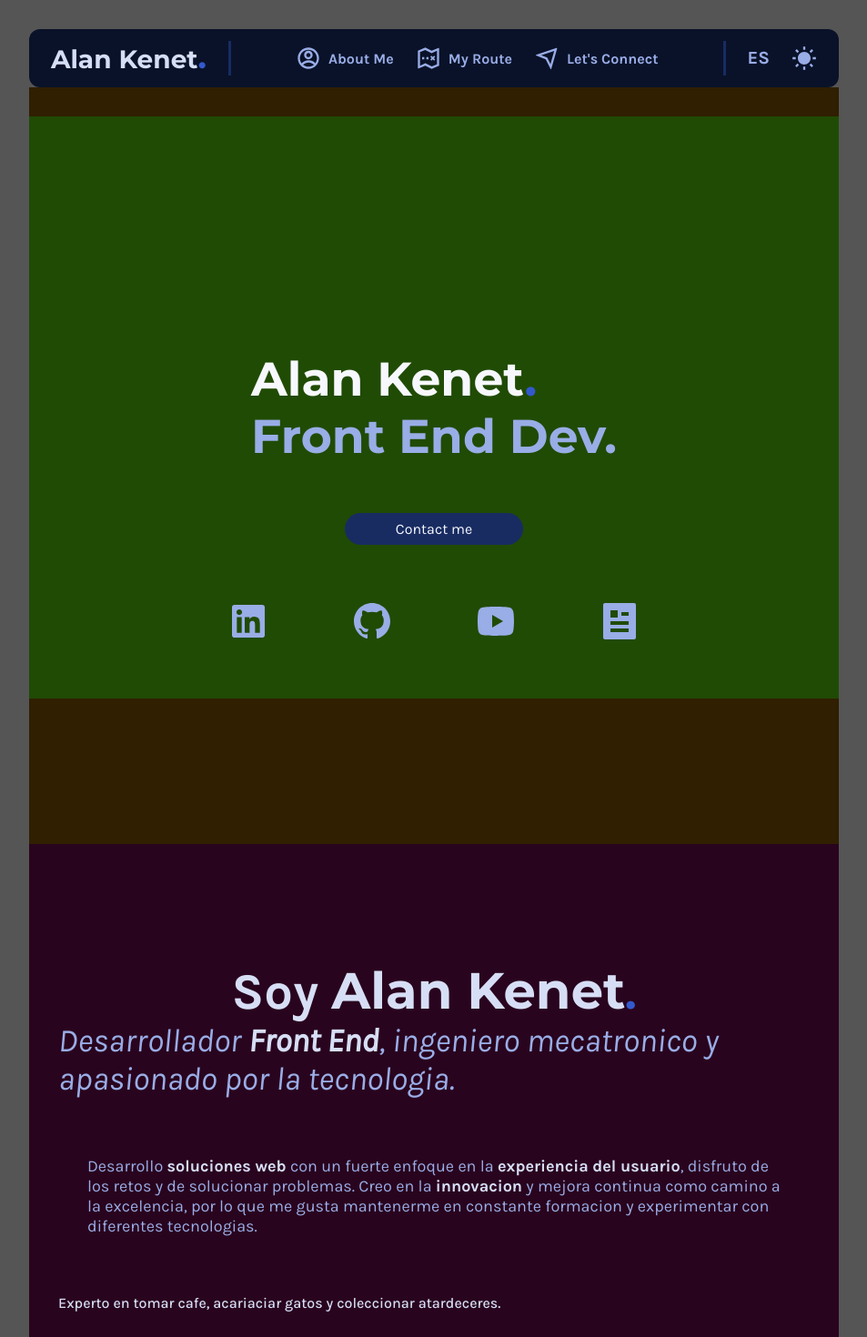
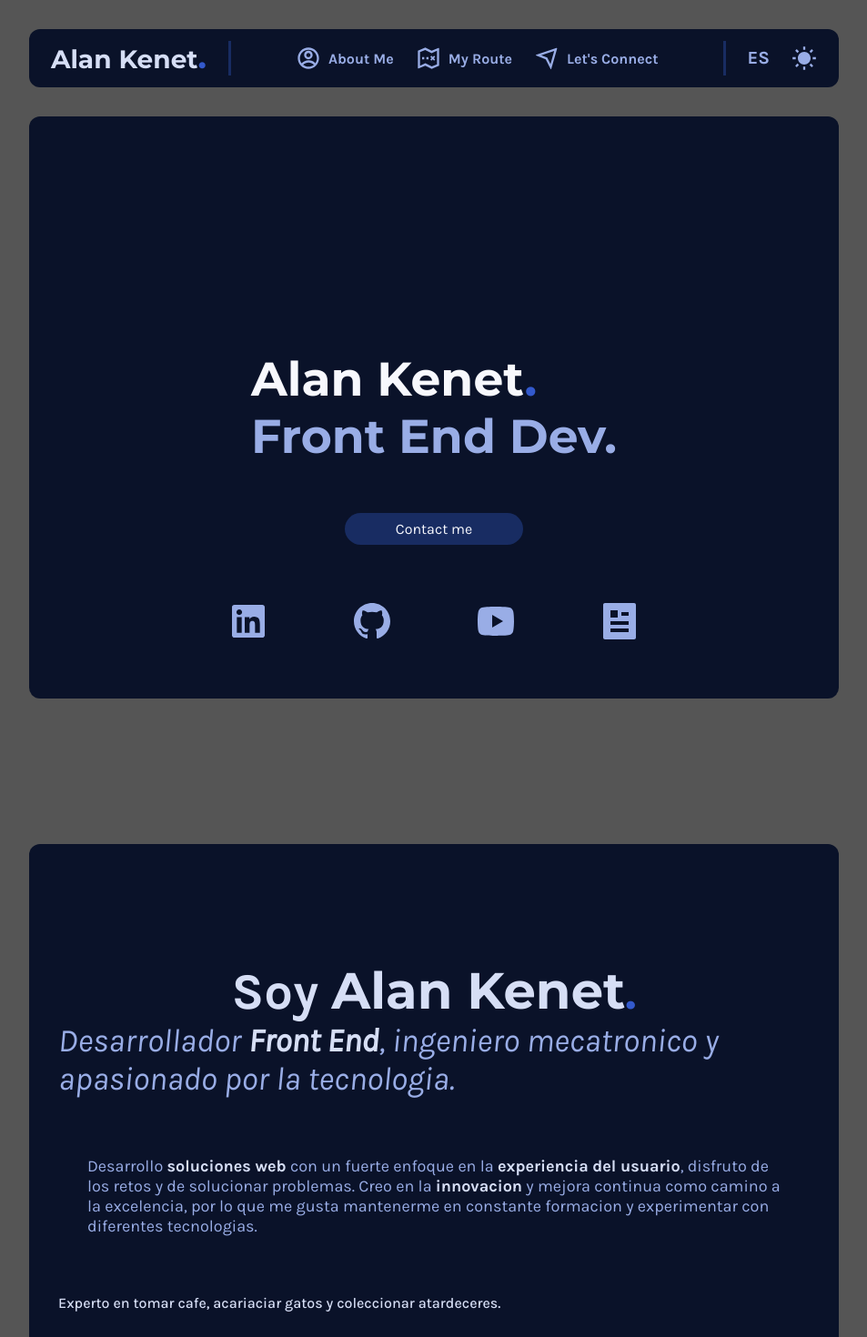
Before and after one commit to AlanKenet/react-portfolio, a React (Vite) app: page / in a window 1280 px wide. Shown: the top 1470 px of the page at 91% size, without its empty margins (163-1116 px from the left). Built offline with nearby package versions, Linux system fonts and the light colour scheme.

Commit message:
Layout cleaning.

```diff
--- a/src/components/contentViewer/styles/ContentViewer.css
+++ b/src/components/contentViewer/styles/ContentViewer.css
@@ -9,7 +9,6 @@
 }
 
 .content-viewer{
-  background-color: rgb(48, 31, 0);
   width: 100%;
   min-width: var(--viewer-min-width);
   max-width: var(--viewer-max-width);
@@ -36,4 +35,6 @@
 .content{
   width: 100%;
   min-height: var(--content-min-height);
+  border-radius: 0.75rem;
+  background-color: var(--deepshadow);
 }
--- a/src/pages/about/About.css
+++ b/src/pages/about/About.css
@@ -1,5 +1,4 @@
 .about-section{
-    background-color: rgb(41, 4, 30);
     display: flex;
     flex-direction: column;
     justify-content: center;
--- a/src/pages/home/styles/Home.css
+++ b/src/pages/home/styles/Home.css
@@ -1,7 +1,6 @@
 .home-section{
     display: grid;
     grid-template-rows: 1fr auto 1fr;
-    background-color: rgb(32, 75, 4);
 }
 
 .home-titles{
```
